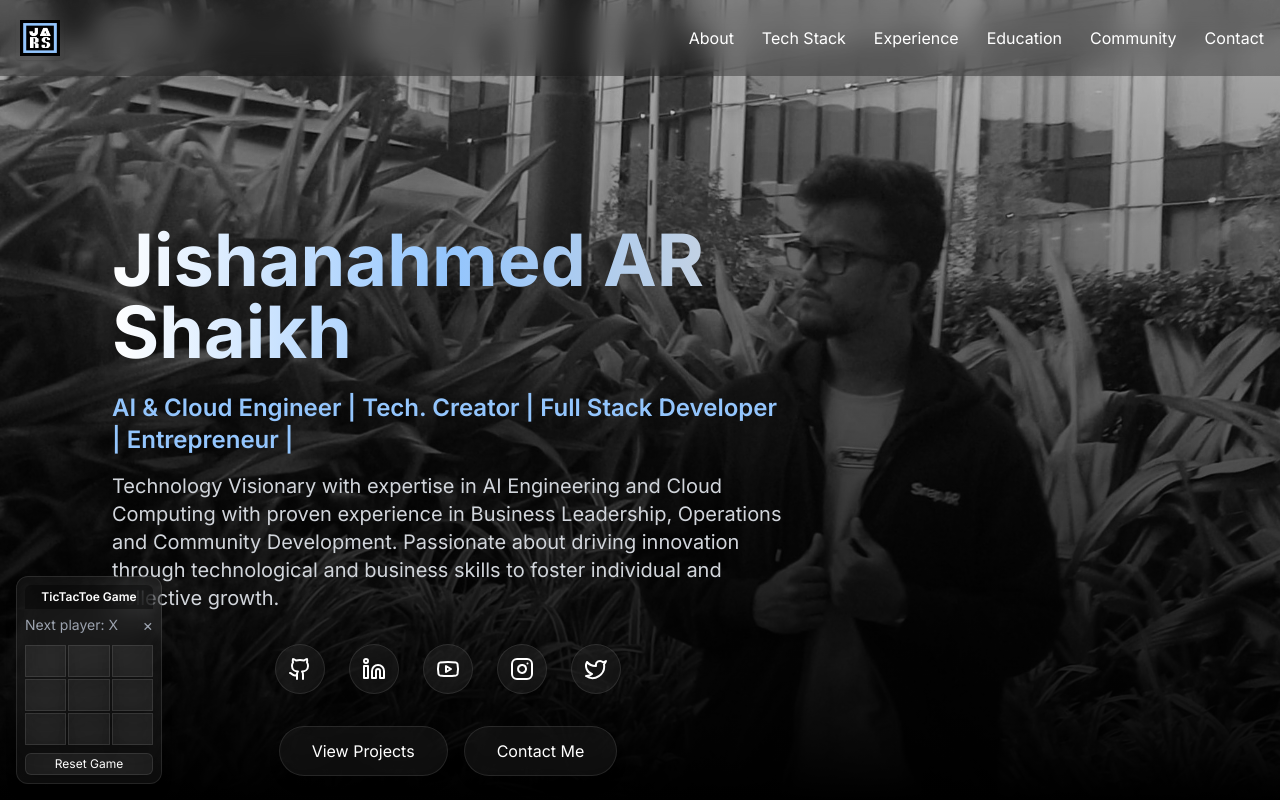
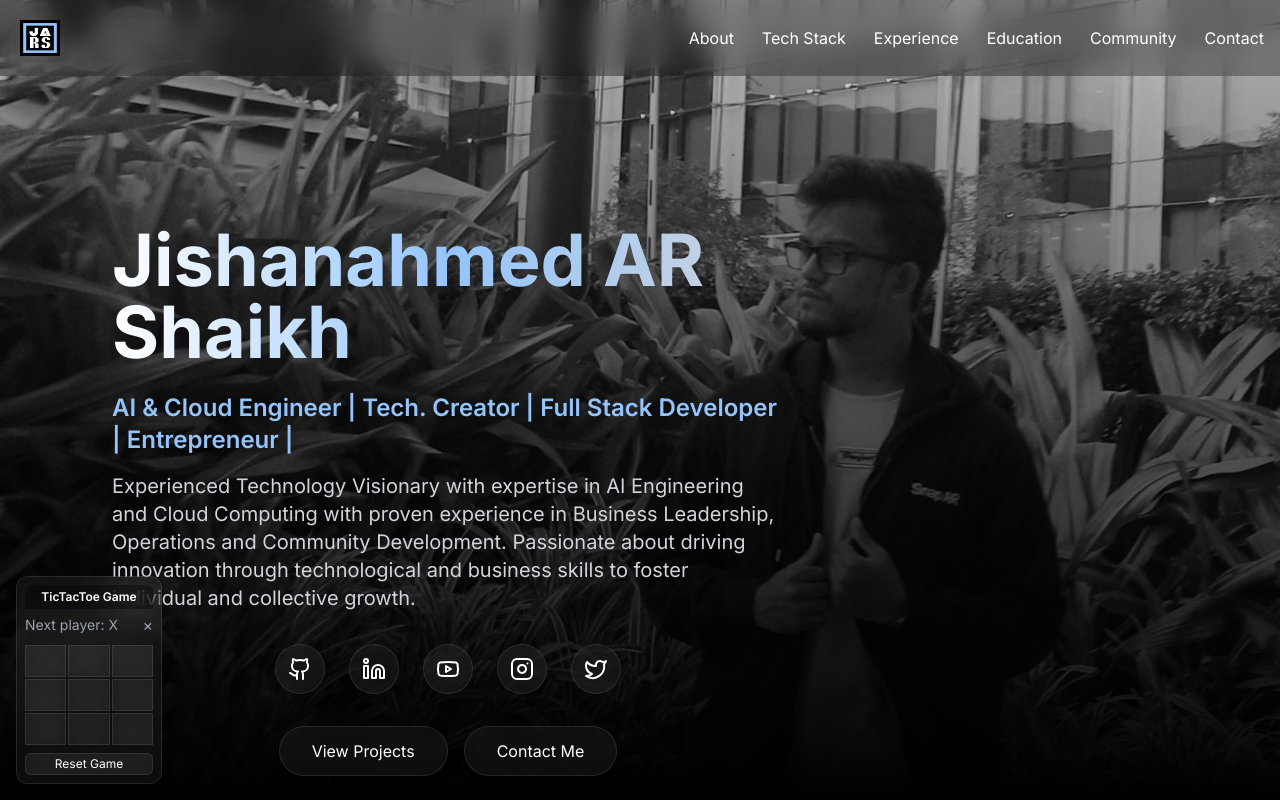
Before and after one commit to jishanahmed-shaikh/Portfolio-JishanahmedARShaikh, a React (Vite) app: page / in a window 1280 px wide. Shown: the top 800 px of the page. Built offline with nearby package versions, Linux system fonts and the light colour scheme.

Commit message:
Update Hero.tsx

```diff
--- a/src/components/Hero.tsx
+++ b/src/components/Hero.tsx
@@ -147,7 +147,7 @@ const Hero = () => {
            AI & Cloud Engineer | Tech. Creator | Full Stack Developer | Entrepreneur |
           </p>
           <p className="text-lg md:text-xl text-gray-300 mb-8 max-w-3xl mx-auto">
-            Technology Visionary with expertise in AI Engineering and Cloud Computing with proven
+            Experienced Technology Visionary with expertise in AI Engineering and Cloud Computing with proven
             experience in Business Leadership, Operations and Community Development.
             Passionate about driving innovation through technological and business skills
             to foster individual and collective growth.
```
